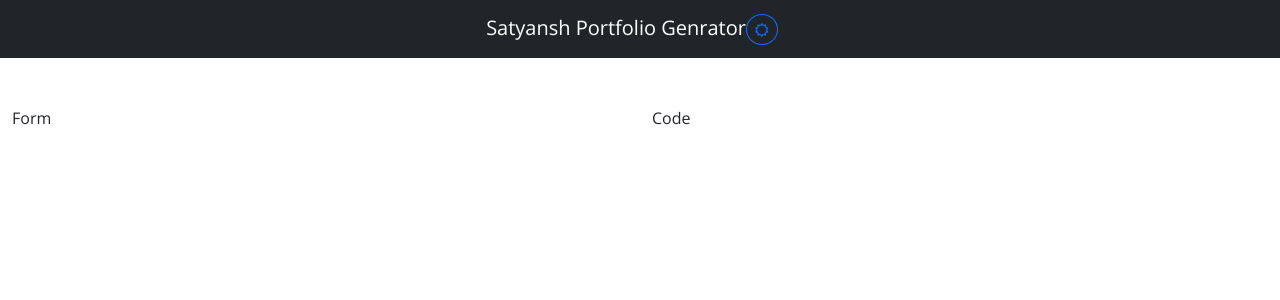
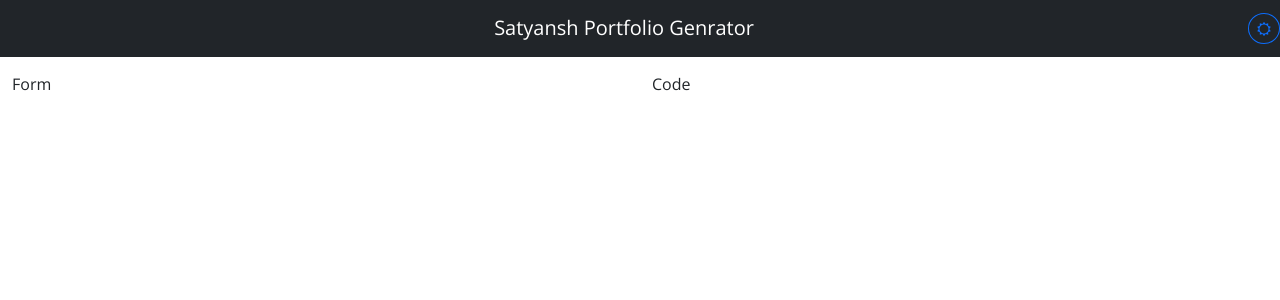
Before and after one commit to satyansh-sagar/react-bootcamp-dec2021, a React (Create React App) app: page / in a window 1280 px wide. Shown: the top 300 px of the page. Built offline with nearby package versions, Linux system fonts and the light colour scheme.

Commit message:
Fixed header icon

```diff
--- a/src/components/App.js
+++ b/src/components/App.js
@@ -1,5 +1,5 @@
 import React, { Component } from 'react'
-import Header from './bootstrap/Header';
+import Header from './Bootstrap/Header';
 
 class App extends Component {
   state = {
@@ -15,7 +15,7 @@ class App extends Component {
   render() {
     return (
       <div className="App">
-        <Header dark={this.state.Dark} className="mb-5 justify-content-center">
+        <Header dark={this.state.Dark} className="Header">
           <span>Satyansh Portfolio Genrator</span>
           <button className="btn btn-sm btn-outline-primary ml-3 rounded-circle" onClick={this.toggleHeader}>
             <i
--- /dev/null
+++ b/src/styles/App.scss
@@ -0,0 +1,3 @@
+.App{
+    @import "./Bootstrap/Header.scss";
+}
--- /dev/null
+++ b/src/styles/Bootstrap/Header.scss
@@ -0,0 +1,21 @@
+.Header {
+    margin-bottom: 15px;
+    flex-grow: 1;
+    display: flex;
+    .navbar-brand{
+        flex-grow: 1;
+        margin: 0;
+        width: 100%;
+        display: flex;
+        span{
+            flex: 1 0 0;
+            text-align: center;
+        }
+        button{
+            flex-shrink: 1;
+        }
+    }
+    .btn-sm{
+        margin-left: auto;
+    }
+}
--- a/src/styles/index.scss
+++ b/src/styles/index.scss
@@ -1,3 +1,4 @@
 body{
     font-family: "Open Sans";
+    @import "App";
 }
```
